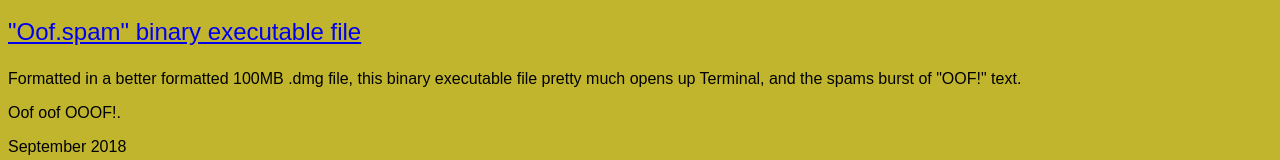
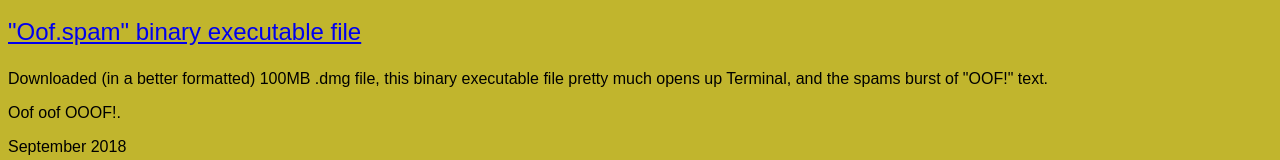
Before and after one commit to FrogFrog001/FrogBlogProjectsPage, a plain HTML site: page index.html in a window 1280 px wide. Shown: the part 1559-1719 px from the top of the page. Drawn offline with Linux system fonts and the light colour scheme.

Commit message:
Update index.html

```diff
--- a/index.html
+++ b/index.html
@@ -45,7 +45,7 @@
 
         <p style="font-family:Arial;font-size:150%"><a href="http://www.mediafire.com/file/q32emk45651xfn9/OOF.SPAM.dmg/file">"Oof.spam" binary executable file</a></p>
 
-        <p style="font-family:Arial;font">Formatted in a better formatted 100MB .dmg file, this binary executable file pretty much opens up Terminal, and the spams burst of "OOF!" text.</p>
+        <p style="font-family:Arial;font">Downloaded (in a better formatted) 100MB .dmg file, this binary executable file pretty much opens up Terminal, and the spams burst of "OOF!" text.</p>
         <p style="font-family:Arial;font">Oof oof OOOF!.</p>
         <p style="font-family:Arial;font">September 2018</p>
 
```
